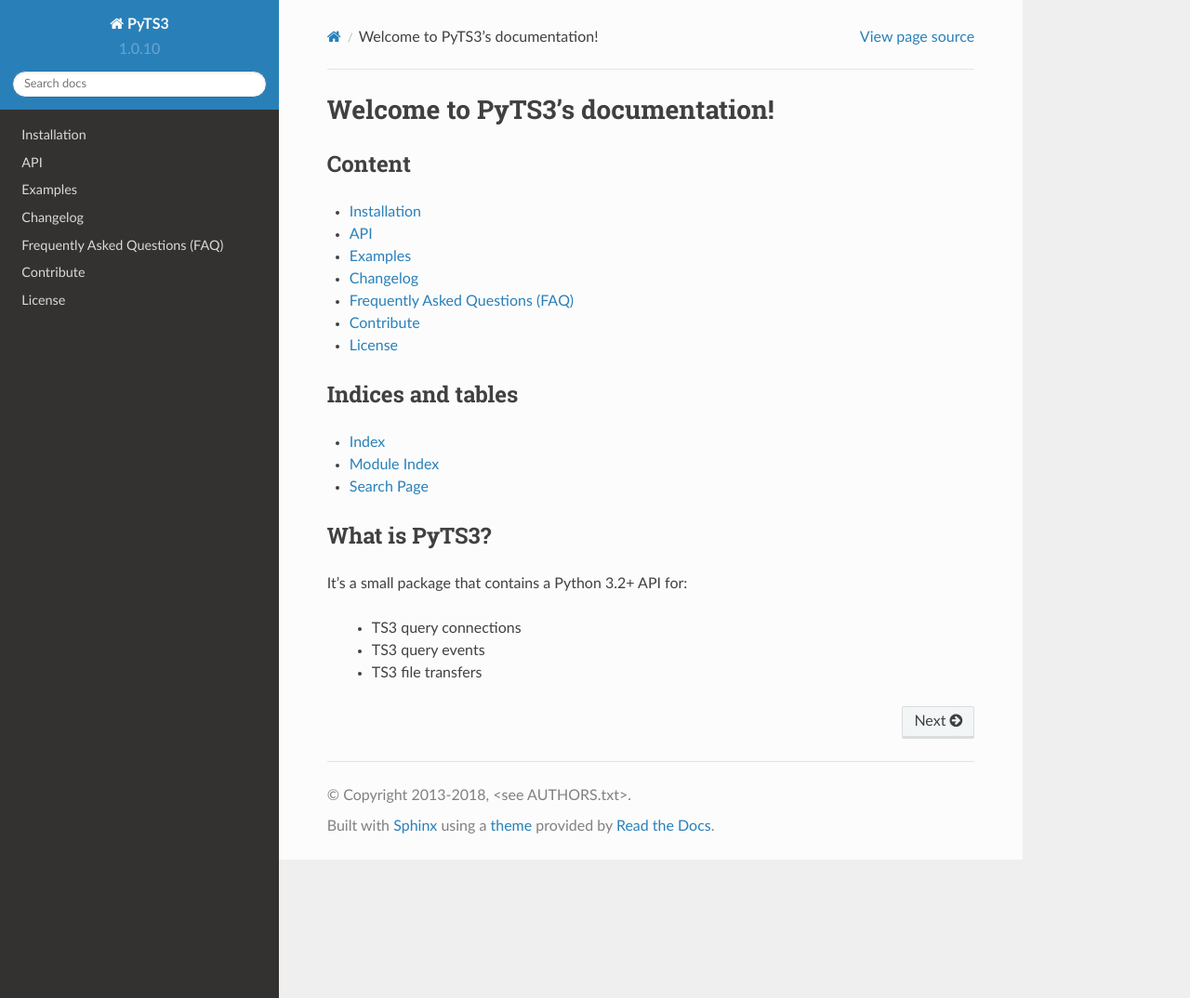
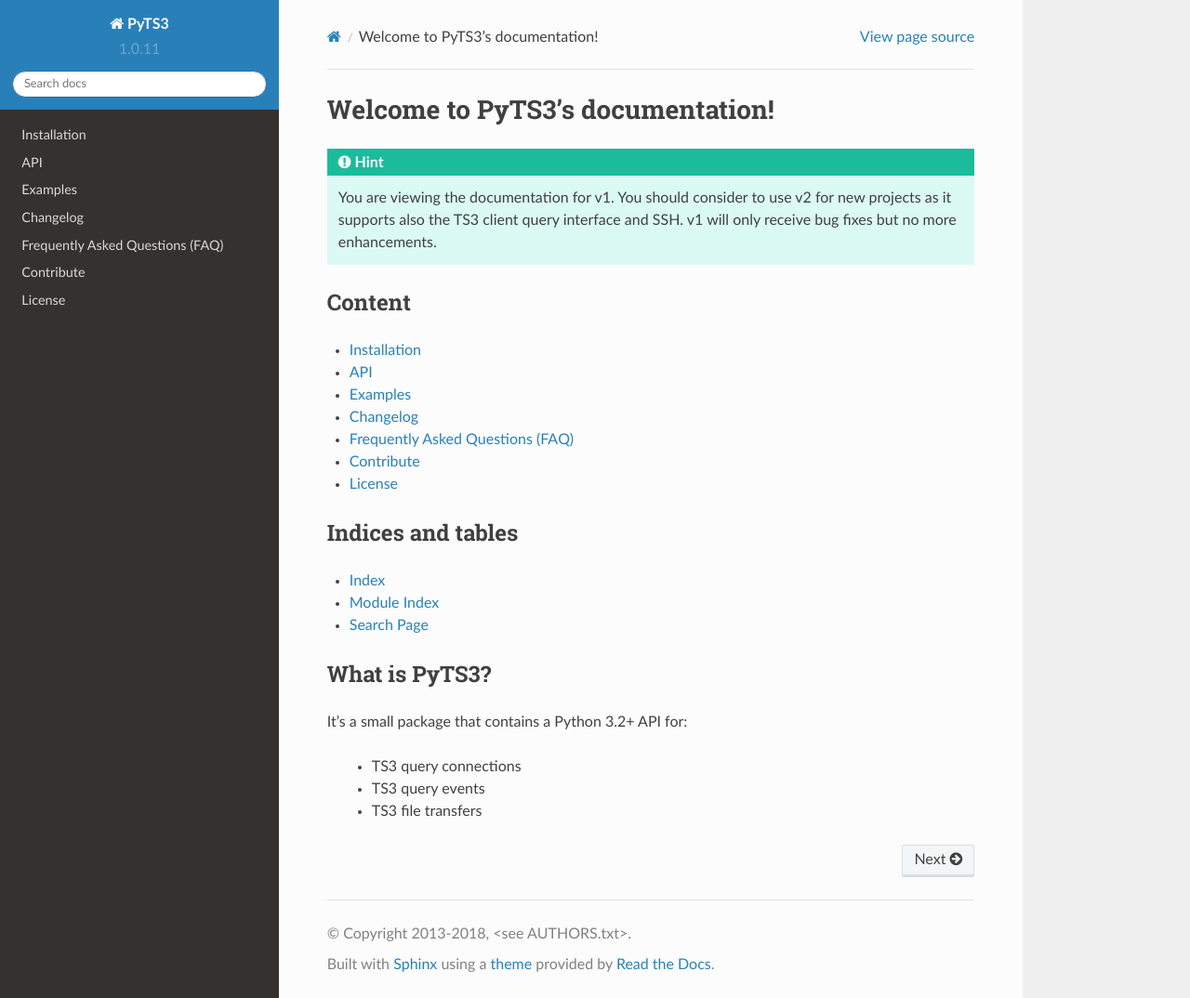
Before and after one commit to benediktschmitt/py-ts3, a Sphinx documentation site: the page built from docs/source/index.rst, in a window 1280 px wide and 1074 px high. Shown: the whole window at 93% size. Built offline with Sphinx 7.4.7 and the Read the Docs theme 2.0.0, drawn with Linux system fonts in a browser that asks for light colours.

Commit message:
*added* warning about deprecation of v1

```diff
--- a/README.rst
+++ b/README.rst
@@ -1,7 +1,8 @@
 PyTS3
 =====
 
->> **Check out** `version 2 <https://github.com/benediktschmitt/py-ts3/tree/v2>`_ **, which also supports the TS3 Client Query API!** <<
+>> **Check out** `version 2 <https://github.com/benediktschmitt/py-ts3/tree/v2>`_ **, which also supports the TS3 Client Query API and SSH!** <<
+>> v1 will only receive bug fixes, but no more updates. So better start using v2. <<
 
 This package provides a **Python 3 API** for:
 
--- a/docs/source/index.rst
+++ b/docs/source/index.rst
@@ -1,5 +1,11 @@
 Welcome to PyTS3's documentation!
 =================================
+
+.. hint::
+
+    You are viewing the documentation for v1. You should consider to use v2
+    for new projects as it supports also the TS3 client query interface and SSH.
+    v1 will only receive bug fixes but no more enhancements.
 
 Content
 -------
--- a/ts3/__init__.py
+++ b/ts3/__init__.py
@@ -31,7 +31,7 @@
 
 # Data
 # ------------------------------------------------
-__version__ = "1.0.10"
+__version__ = "1.0.11"
 
 
 # Modules
```
